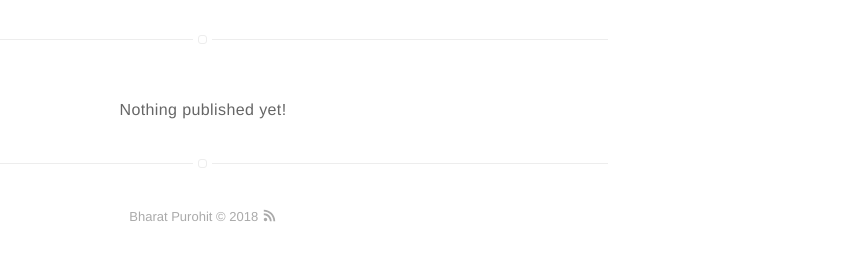
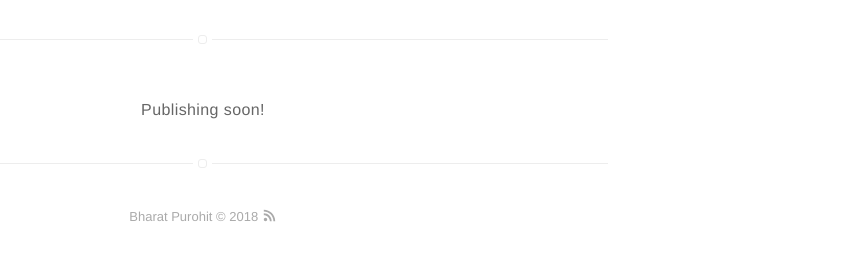
Before and after one commit to bharatpurohit97/bharatpurohit97.github.io, a Jekyll site: the page built from blog/index.html, in a window 1280 px wide. Shown: the part 415-676 px from the top of the page, without its empty margins (437-1280 px from the left). Built offline with Jekyll 4.4.1, drawn with Linux system fonts in a browser that asks for light colours.

Commit message:
Update index.html

```diff
--- a/blog/index.html
+++ b/blog/index.html
@@ -6,7 +6,7 @@ title: Blog
 ---
 <section class="list">
 	{% if site.posts.size == 0 %}
-		<p class="text-center">Nothing published yet!</p>
+		<p class="text-center">Publishing soon!</p>
 	{% elsif site.paginate %}
 		{% for post in paginator.posts %}
 			{% if post.category == 'blog' %}
```
